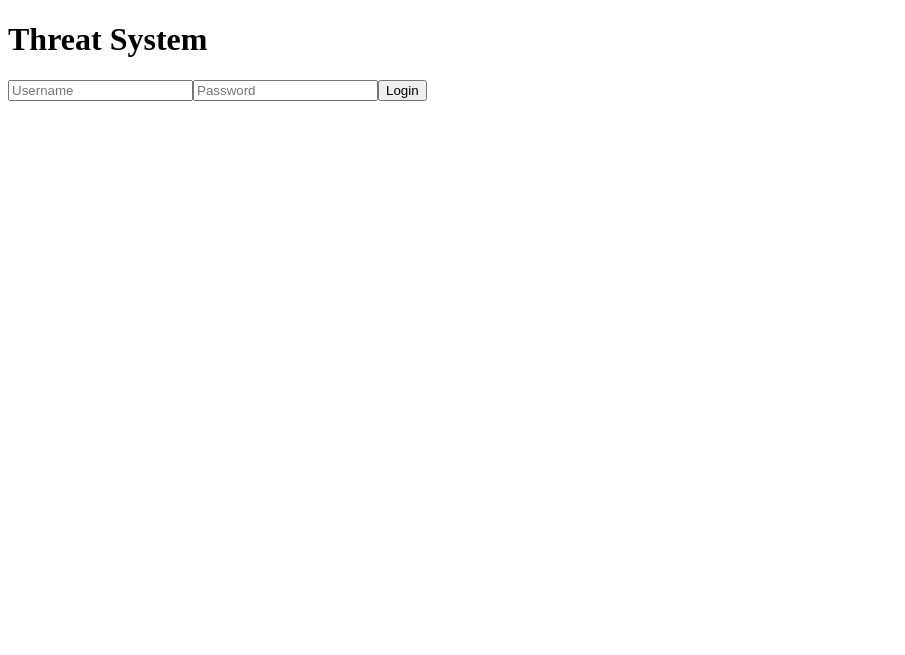
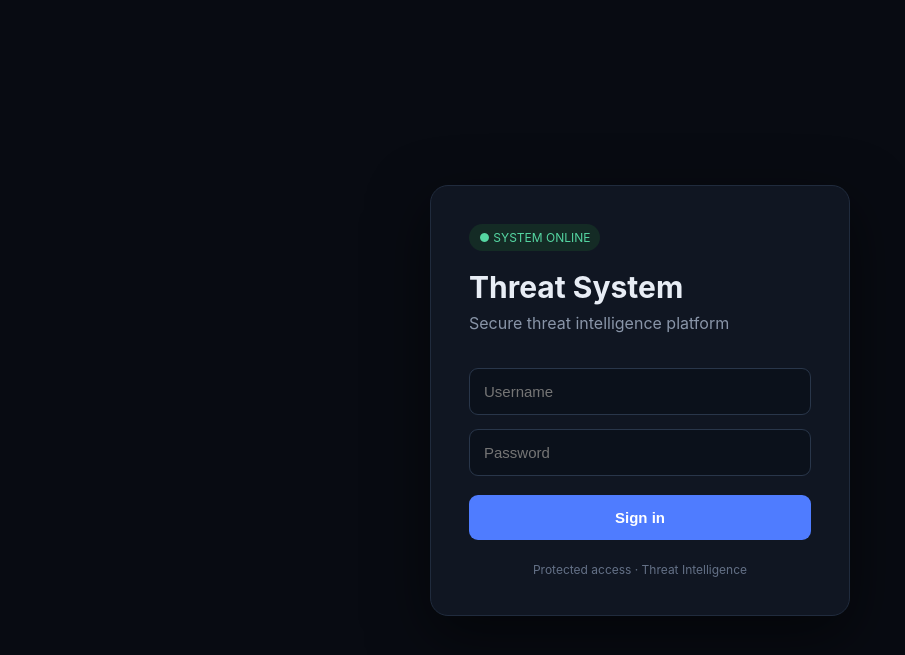
Before and after one commit to akrammoni/Threat_System, a Flask app: page /ui in a window 1280 px wide. Shown: the top 655 px of the page, without its empty margins (0-905 px from the left). Run offline with Flask 3, Linux system fonts and the light colour scheme.

Commit message:
Beautify login UI

```diff
--- a/app/templates/login.html
+++ b/app/templates/login.html
@@ -1 +1 @@
-<!doctype html><html><head><title>Threat System</title></head><body><h1>Threat System</h1><form method="post"><input name="username" placeholder="Username" required><input name="password" type="password" placeholder="Password" required><button>Login</button></form></body></html>
+<!doctype html><html><head><meta name="viewport" content="width=device-width,initial-scale=1"><title>Threat System</title><style>*{box-sizing:border-box}body{margin:0;min-height:100vh;display:grid;place-items:center;background:#080b12;color:#e8edf5;font-family:Inter,system-ui,sans-serif}.card{width:min(420px,92%);padding:38px;background:#101622;border:1px solid #202b3d;border-radius:18px;box-shadow:0 20px 60px #0008}h1{margin:0 0 8px;font-size:30px}p{color:#8995a8;margin:0 0 28px}.badge{display:inline-block;padding:6px 10px;border-radius:20px;background:#142b25;color:#55d6a2;font-size:12px;margin-bottom:18px}input{width:100%;padding:14px;margin:7px 0;background:#0b111b;border:1px solid #29364a;border-radius:9px;color:white;font-size:15px}button{width:100%;padding:14px;margin-top:12px;border:0;border-radius:9px;background:#4f7cff;color:white;font-weight:700;font-size:15px;cursor:pointer}button:hover{filter:brightness(1.12)}.foot{margin-top:22px;text-align:center;font-size:12px;color:#647187}</style></head><body><div class="card"><span class="badge">● SYSTEM ONLINE</span><h1>Threat System</h1><p>Secure threat intelligence platform</p><form><input name="username" placeholder="Username" required><input name="password" type="password" placeholder="Password" required><button type="submit">Sign in</button></form><div class="foot">Protected access · Threat Intelligence</div></div></body></html>
```
